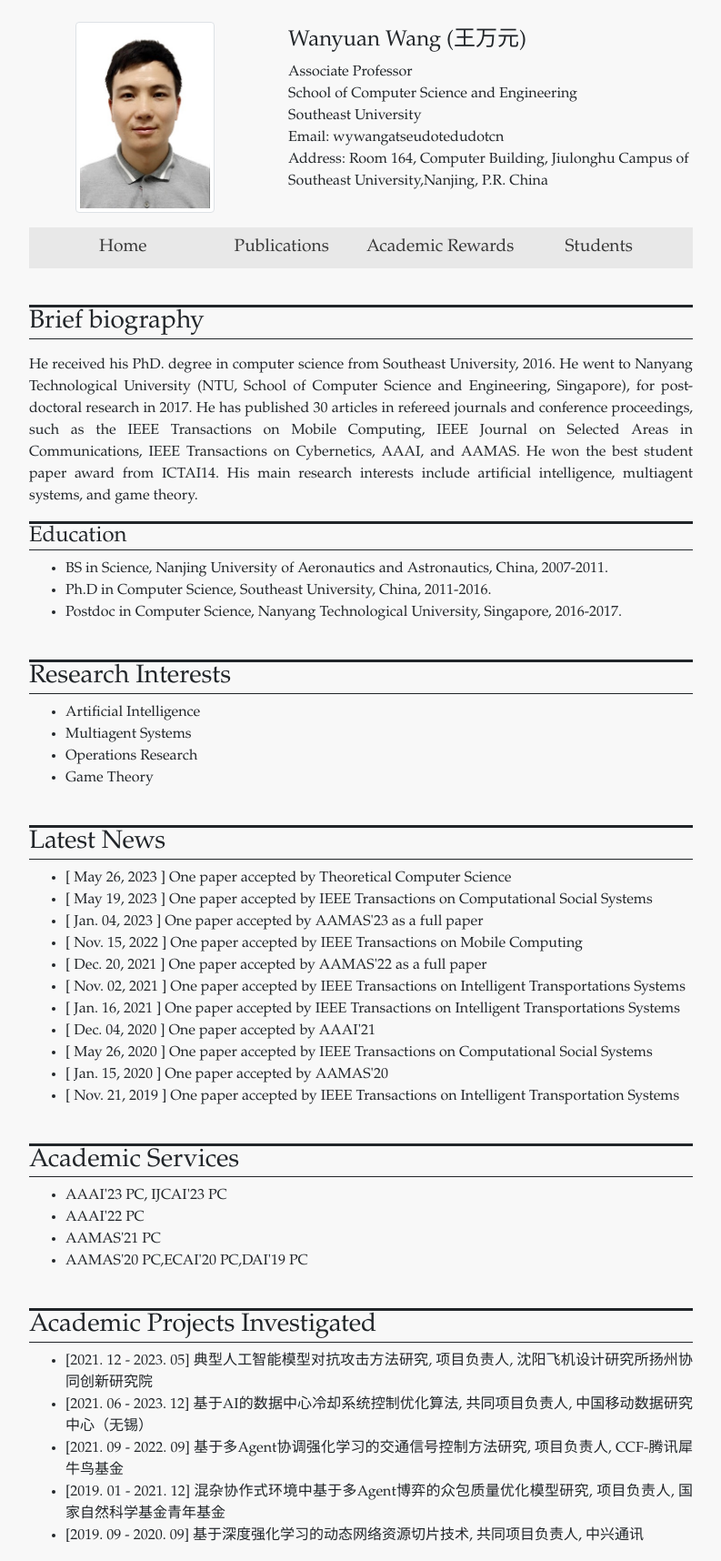
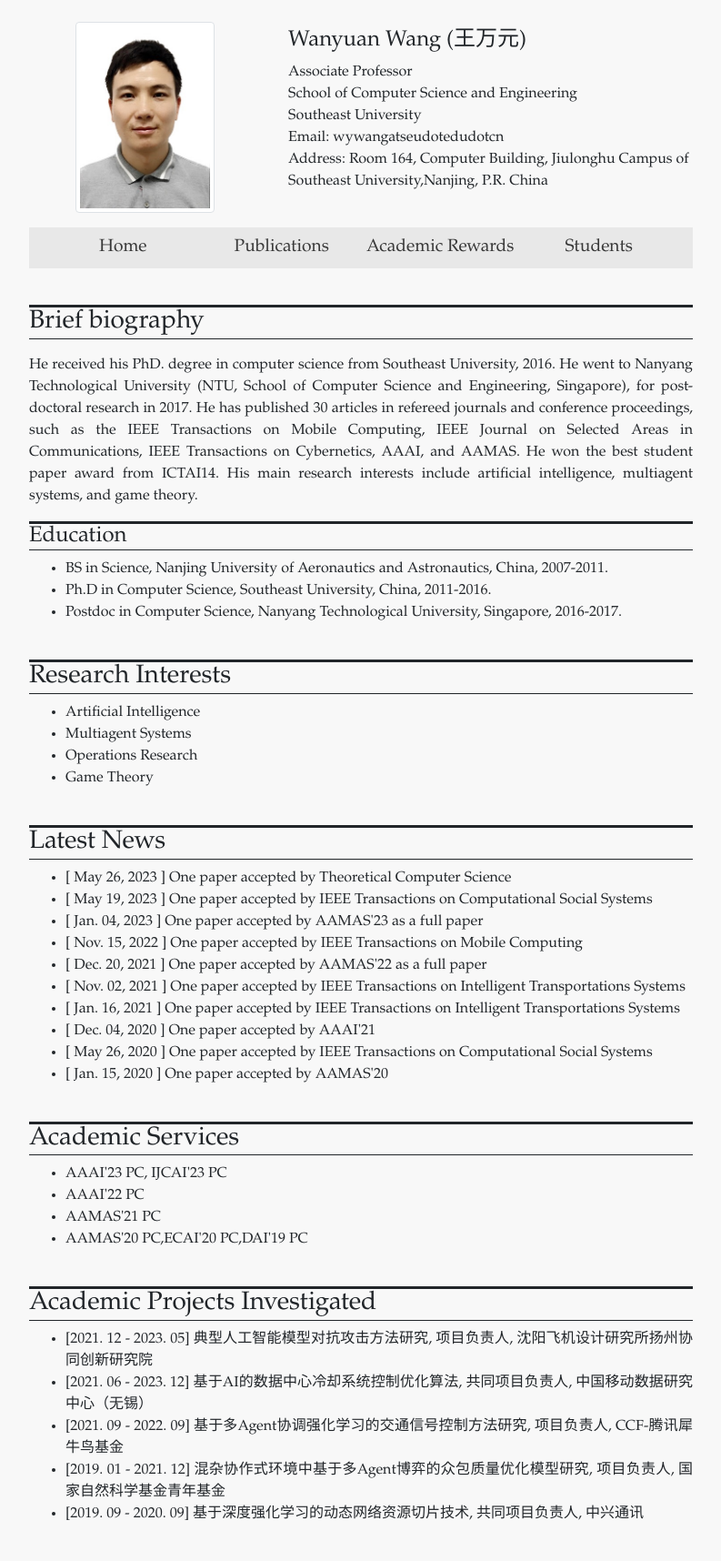
Before and after one commit to wanyuanwang/wanyuanwang.github.io, a Jekyll site: the page built from index.html, in a window 1280 px wide. Shown: the whole page at 91% size, without its empty margins (243-1036 px from the left). Built offline with Jekyll 4.4.1, drawn with Linux system fonts in a browser that asks for light colours; after the commit the page ends 1692 px from its top, so only the background shows below that.

Commit message:
Update news.yml

```diff
--- a/_data/news.yml
+++ b/_data/news.yml
@@ -18,5 +18,3 @@
   news: One paper accepted by IEEE Transactions on Computational Social Systems
 - date: Jan. 15, 2020
   news: One paper accepted by AAMAS'20
-- date: Nov. 21, 2019
-  news: One paper accepted by IEEE Transactions on Intelligent Transportation Systems
```
